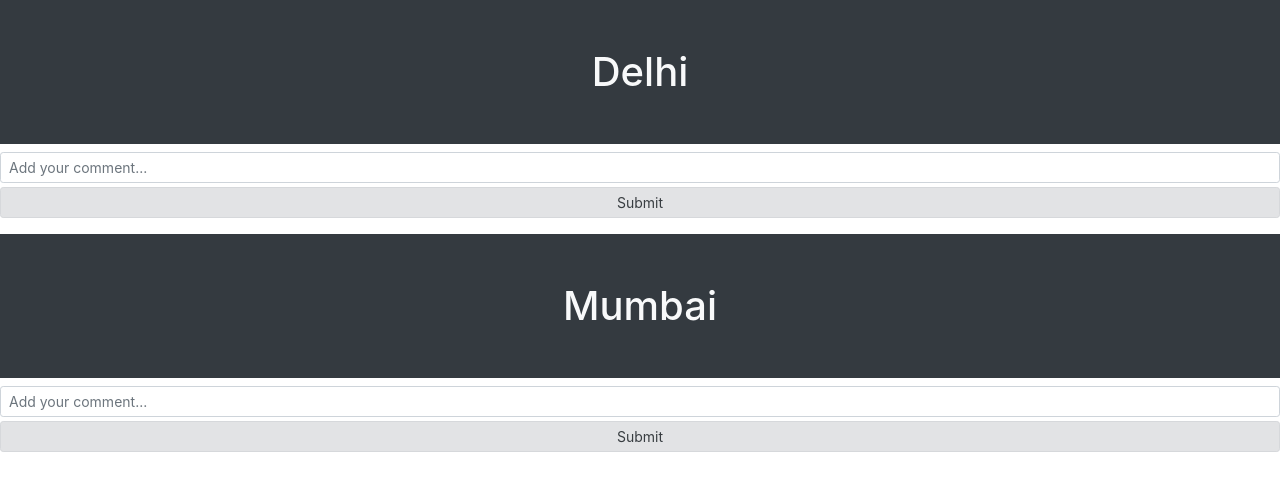
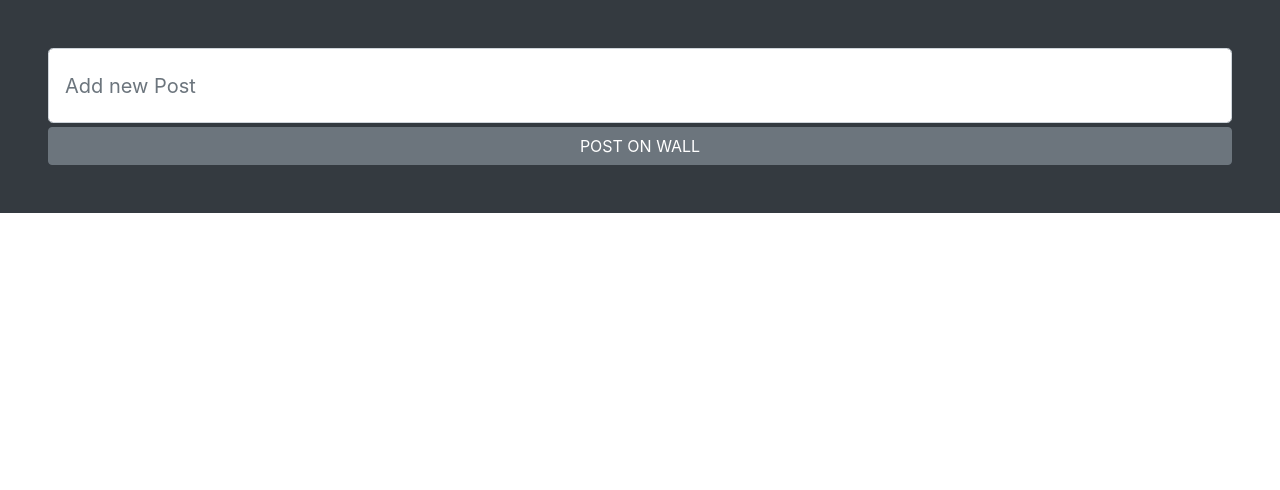
Before and after one commit to cg-202/day8-react-app, a React (Create React App) app: page / in a window 1280 px wide. Shown: the top 490 px of the page. Built offline with nearby package versions, Linux system fonts and the light colour scheme.

Commit message:
social post.

```diff
--- a/src/App.js
+++ b/src/App.js
@@ -3,10 +3,41 @@ import "./App.css";
 import { useState } from "react";
 
 function App() {
+  const [postList, setPostList] = useState([]);
+
+  const [inputPost, setInputPost] = useState("");
+  const updateInputPost = (e) => {
+    setInputPost(e.target.value);
+  };
+
+  const addPostOnWall = () => {
+    const newPostList = [inputPost, ...postList];
+    setPostList(newPostList);
+    setInputPost("");
+  };
+
   return (
     <div>
-      <SocialPost post="Delhi" />
-      <SocialPost post="Mumbai" />
+      <div className="bg-dark p-5 mb-2">
+        <input
+          type="text"
+          style={{ height: "75px" }}
+          value={inputPost}
+          onChange={updateInputPost}
+          className="form-control form-control-lg mb-1"
+          placeholder="Add new Post"
+        />
+        <input
+          type="button"
+          className="btn btn-secondary w-100"
+          onClick={addPostOnWall}
+          value="POST ON WALL"
+        />
+      </div>
+
+      {postList.map((item, index) => (
+        <SocialPost key={index} post={item} />
+      ))}
     </div>
   );
 }
@@ -29,7 +60,7 @@ function SocialPost({ post }) {
 
   return (
     <div>
-      <h1 className="bg-dark text-light p-5 text-center mb-2">{post}</h1>
+      <h1 className="bg-secondary text-light p-5 text-center mb-2">{post}</h1>
 
       {commentList.map((item, index) => (
         <div key={index} className="bg-light p-1 mb-1">
```
